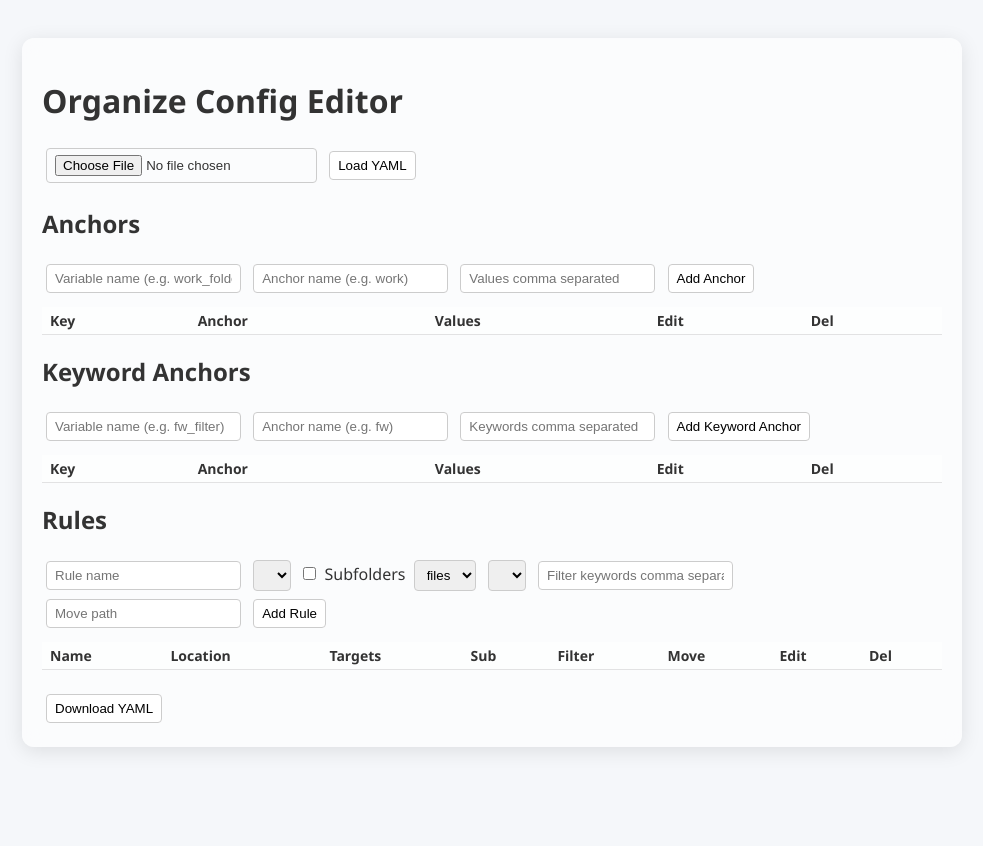
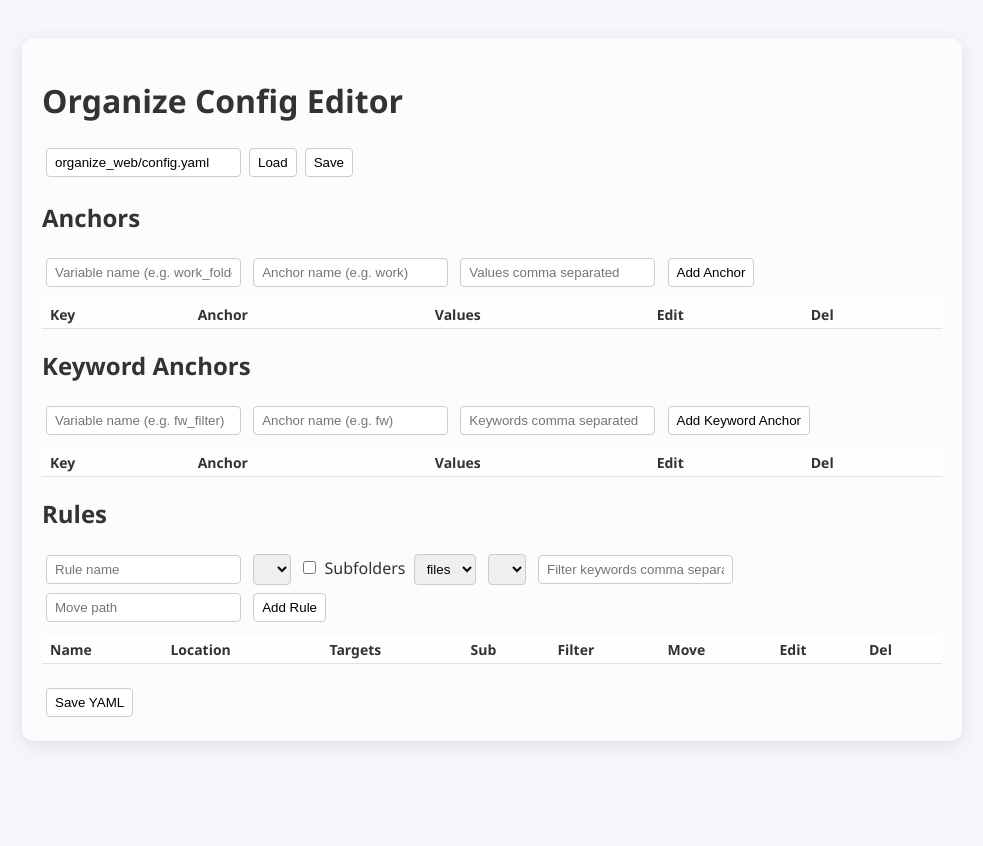
Before and after one commit to hunseop/organize_config_editor, a Flask app: page / in a window 1280 px wide. Shown: the whole page, without its empty margins (148-1131 px from the left). Run offline with Flask 3, Linux system fonts and the light colour scheme; lists and menus that the app fills with data are empty.

Commit message:
Switch to path-based config loading and saving

```diff
--- a/organize_web/app.py
+++ b/organize_web/app.py
@@ -1,4 +1,6 @@
-from flask import Flask, render_template, request, send_file, jsonify
+from flask import Flask, render_template, request, jsonify
+import os
+import datetime
 from ruamel.yaml import YAML
 from ruamel.yaml.comments import CommentedMap, CommentedSeq
 import io
@@ -105,21 +107,36 @@ def parse_yaml(text):
 def index():
     return render_template('index.html')
 
-@app.route('/download', methods=['POST'])
-def download_yaml():
-    data = request.get_json()
+CONFIG_PATH = os.path.join(os.path.dirname(__file__), 'config.yaml')
+
+@app.route('/save', methods=['POST'])
+def save_yaml():
+    req = request.get_json()
+    path = req.get('path') or CONFIG_PATH
+    data = req.get('data', {})
     yaml_text = build_yaml(data)
-    file_io = io.BytesIO(yaml_text.encode('utf-8'))
-    file_io.seek(0)
-    return send_file(file_io, as_attachment=True, download_name='config.yaml', mimetype='text/yaml')
+
+    if os.path.exists(path):
+        hist_dir = os.path.join(os.path.dirname(path), 'history')
+        os.makedirs(hist_dir, exist_ok=True)
+        ts = datetime.datetime.now().strftime('%Y%m%d%H%M%S')
+        backup = os.path.join(hist_dir, f'config_{ts}.yaml')
+        with open(path, 'r', encoding='utf-8') as rf, open(backup, 'w', encoding='utf-8') as bf:
+            bf.write(rf.read())
+
+    with open(path, 'w', encoding='utf-8') as f:
+        f.write(yaml_text)
+    return jsonify({'status': 'ok'})
 
 
 @app.route('/load', methods=['POST'])
 def load_yaml():
-    file = request.files.get('file')
-    if not file:
+    req = request.get_json()
+    path = req.get('path') or CONFIG_PATH
+    if not os.path.isfile(path):
         return jsonify({'anchors': [], 'keyword_anchors': [], 'rules': []})
-    content = file.read().decode('utf-8')
+    with open(path, 'r', encoding='utf-8') as f:
+        content = f.read()
     data = parse_yaml(content)
     return jsonify(data)
 
--- a/organize_web/static/app.js
+++ b/organize_web/static/app.js
@@ -1,6 +1,7 @@
 let anchors = [];
 let keywordAnchors = [];
 let rules = [];
+let configPath = '';
 let anchorEdit = -1;
 let kwEdit = -1;
 let ruleEdit = -1;
@@ -183,28 +184,24 @@ function editRule(idx) {
   document.getElementById('add-rule-btn').textContent = 'Update Rule';
 }
 
-function downloadYaml() {
-  fetch('/download', {
+function saveYaml() {
+  const path = document.getElementById('config-path').value.trim();
+  configPath = path;
+  fetch('/save', {
     method: 'POST',
     headers: { 'Content-Type': 'application/json' },
-    body: JSON.stringify({ anchors, keyword_anchors: keywordAnchors, rules })
-  }).then(resp => resp.blob())
-    .then(blob => {
-      const url = window.URL.createObjectURL(blob);
-      const a = document.createElement('a');
-      a.href = url;
-      a.download = 'config.yaml';
-      a.click();
-      window.URL.revokeObjectURL(url);
-    });
+    body: JSON.stringify({ path, data: { anchors, keyword_anchors: keywordAnchors, rules } })
+  }).then(resp => resp.json()).then(() => alert('Saved'));
 }
 
 function loadYaml() {
-  const fileInput = document.getElementById('yaml-file');
-  if (!fileInput.files.length) return;
-  const formData = new FormData();
-  formData.append('file', fileInput.files[0]);
-  fetch('/load', { method: 'POST', body: formData })
+  const path = document.getElementById('config-path').value.trim();
+  configPath = path;
+  fetch('/load', {
+    method: 'POST',
+    headers: { 'Content-Type': 'application/json' },
+    body: JSON.stringify({ path })
+  })
     .then(resp => resp.json())
     .then(data => {
       anchors = data.anchors || [];
--- a/organize_web/static/style.css
+++ b/organize_web/static/style.css
@@ -34,6 +34,12 @@ button {
   background: rgba(255,255,255,0.8);
 }
 
+.path-row {
+  display: flex;
+  align-items: center;
+  margin-bottom: 15px;
+}
+
 table {
   width: 100%;
   border-collapse: collapse;
--- a/organize_web/templates/index.html
+++ b/organize_web/templates/index.html
@@ -10,9 +10,10 @@
   <div class="container glass">
     <h1>Organize Config Editor</h1>
 
-    <div>
-      <input type="file" id="yaml-file" />
-      <button onclick="loadYaml()">Load YAML</button>
+    <div class="path-row">
+      <input id="config-path" value="organize_web/config.yaml" placeholder="config.yaml path" />
+      <button onclick="loadYaml()">Load</button>
+      <button onclick="saveYaml()">Save</button>
     </div>
 
     <section>
@@ -66,7 +67,7 @@
       </table>
     </section>
 
-    <button onclick="downloadYaml()">Download YAML</button>
+    <button onclick="saveYaml()">Save YAML</button>
   </div>
 
   <script src="{{ url_for('static', filename='app.js') }}"></script>
```
Also changed, not shown: README.md, 1 other file.
